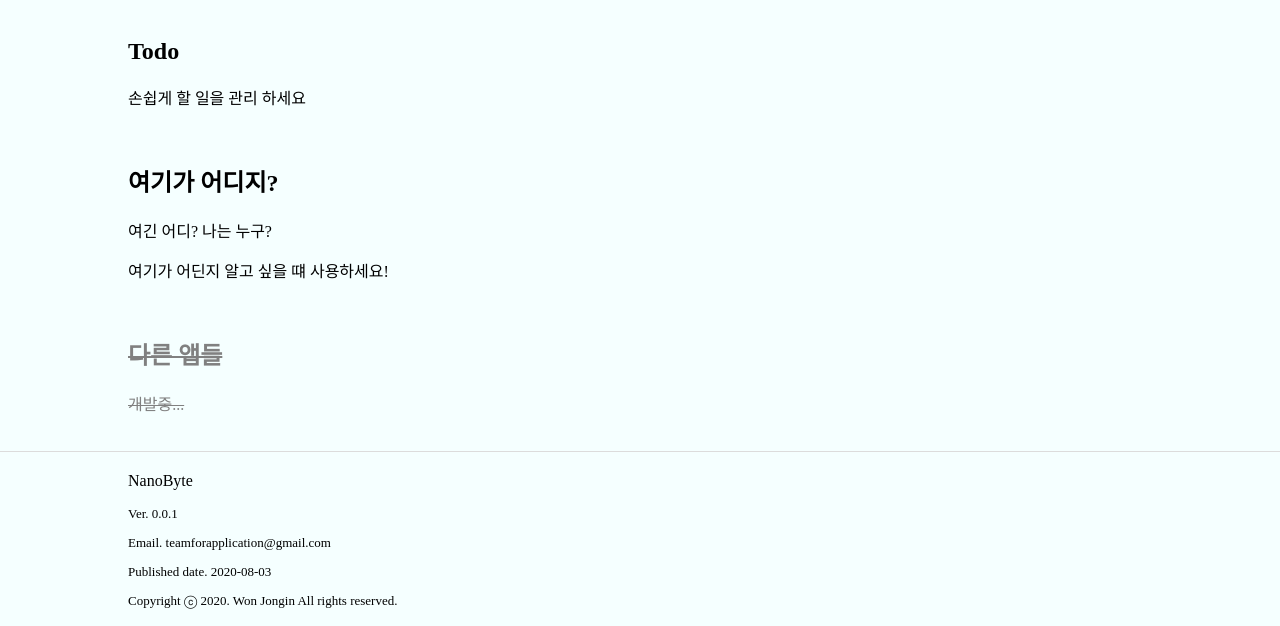
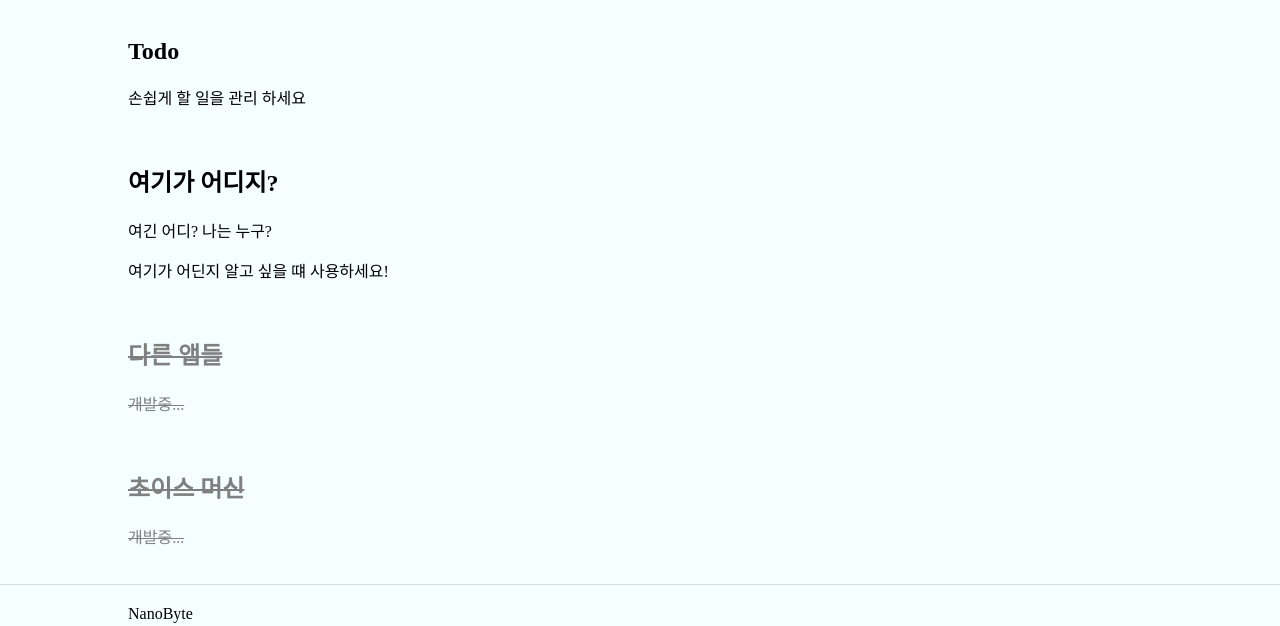
Before and after one commit to wonjongin/NBweb-2020, a Gatsby site: page /screens/products/app in a window 1280 px wide. Shown: the part 174-800 px from the top of the page. Built offline with nearby package versions, Linux system fonts and the light colour scheme; Gatsby itself is replaced by a stand-in of ours.

Commit message:
2020-08-03-14:10:33 | git hub 시작

```diff
--- a/src/pages/screens/products/app.js
+++ b/src/pages/screens/products/app.js
@@ -43,6 +43,13 @@ function App() {
             <p className="plan">개발중...</p>
           </div>
         </a>
+        <br />
+        <a href="http://nanobyte.iptime.org/store-m/" className="product-link">
+          <div>
+            <h2 className="plan">초이스 머신</h2>
+            <p className="plan">개발중...</p>
+          </div>
+        </a>
       </div>
       <Footer />
     </div>
```
